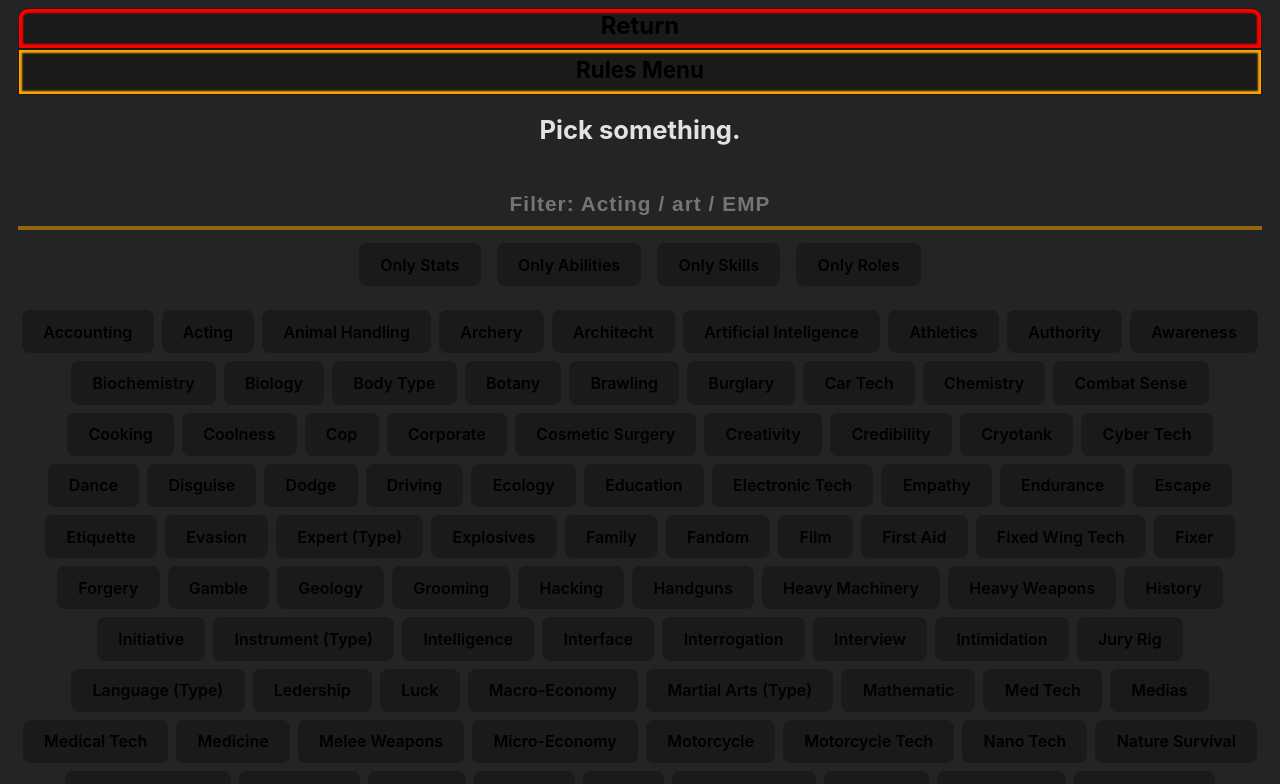
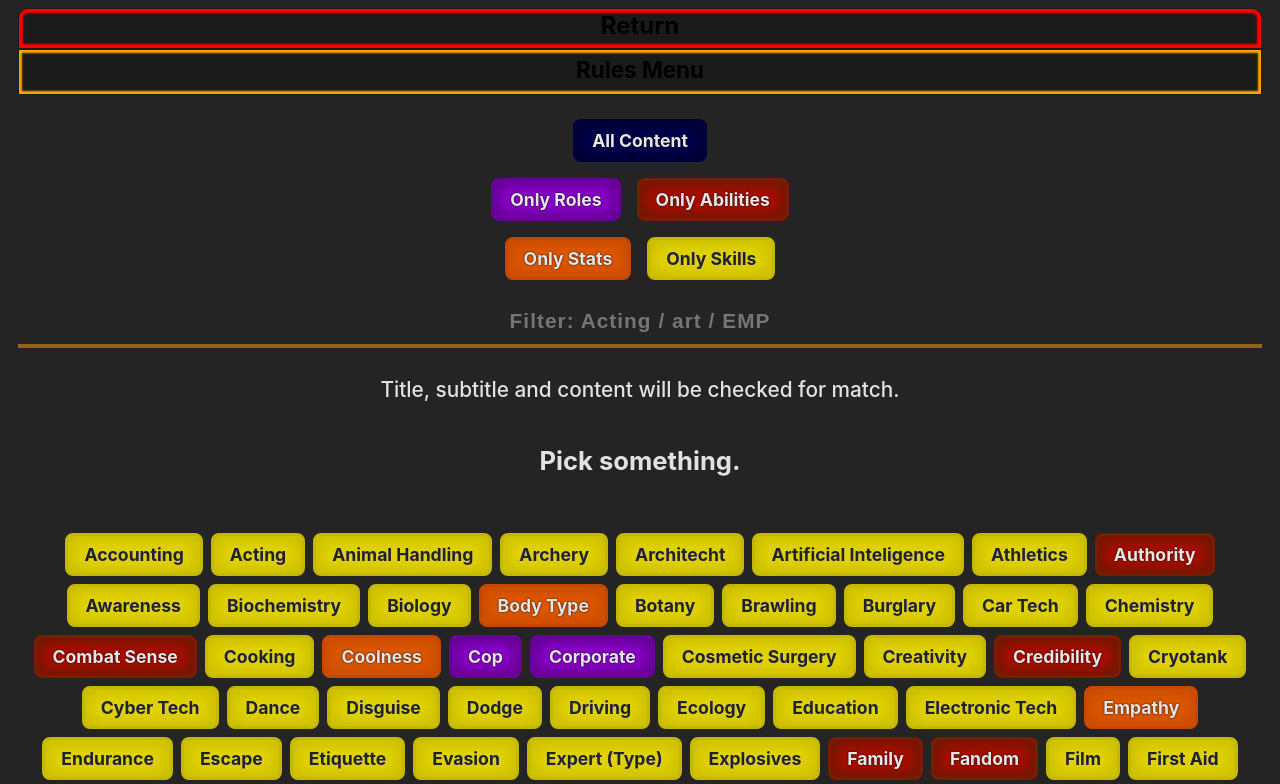
Before and after one commit to daboz5/Cyberpunk-2020-CC, a React (Vite) app: page /rules/start in a window 1280 px wide. Shown: the top 784 px of the page. Built offline with nearby package versions, Linux system fonts and the light colour scheme.

Commit message:
modified:   src/routes/RulesAct.tsx 	modified:   src/routes/RulesStart.tsx 	modified:   src/routes/routesCSS/Rules.css

```diff
--- a/src/routes/RulesAct.tsx
+++ b/src/routes/RulesAct.tsx
@@ -110,6 +110,7 @@ export default function RulesAct() {
             <p className="explainFilter">
                 Title, subtitle and content will be checked for match.
             </p>
+
             {/* SHOW CONTENT */}
             <span
                 className="colFlex contentBox">
--- a/src/routes/RulesStart.tsx
+++ b/src/routes/RulesStart.tsx
@@ -5,8 +5,10 @@ export default function RulesStart() {
 
     const { statArr, skillArr, roleArr, abilityArr } = useDatabase();
 
+    type FilterType = "role" | "ability" | "stat" | "skill" | "all"
+
     type BasicRulesContent = {
-        type: "stat" | "ability" | "skill" | "role";
+        type: FilterType;
         title: string;
         subtitle: string;
         content: string;
@@ -86,18 +88,68 @@ export default function RulesStart() {
         setContent(filteredContent);
     }
 
-    const filterTypeCheck = (type: "stat" | "ability" | "skill" | "role") => {
-        if (content.filter(content => content.type !== type).length > 0) {
-            setContent(
+    const filterTypeCheck = (type: FilterType) => {
+        const pickArr = type === "role" ? roleContent :
+            type === "ability" ? abilityContent :
                 type === "stat" ? statContent :
-                    type === "ability" ? abilityContent :
-                        type === "skill" ? skillContent :
-                            roleContent)
-        } else { setContent(contentArr) }
+                    type === "skill" ? skillContent :
+                        contentArr
+        const sortedArr = pickArr.sort((a, b) => {
+            const first = a.title;
+            const second = b.title;
+            return (
+                first < second ? -1 :
+                    first > second ? 1 :
+                        0
+            )
+        });
+        setContent(sortedArr);
+    }
+
+    const createInfoBtn = (
+        name: string, filter: FilterType, color: number
+    ) => {
+        return (
+            <button
+                className={`infoBtn${color}`}
+                onClick={() => filterTypeCheck(filter)}>
+                {name}
+            </button>
+        )
     }
 
     return (
         <>
+            {/*FILTER BY TYPE BTNS*/}
+            <span className="colFlex alignFlex filterBtnsBox">
+                <span className="flex basicFilterBtns">
+                    {createInfoBtn("All Content", "all", 6)}
+                </span>
+                <span className="flex basicFilterBtns">
+                    {createInfoBtn("Only Roles", "role", 7)}
+                    {createInfoBtn("Only Abilities", "ability", 1)}
+                </span>
+                <span className="flex basicFilterBtns">
+                    {createInfoBtn("Only Stats", "stat", 2)}
+                    {createInfoBtn("Only Skills", "skill", 3)}
+                </span>
+            </span>
+
+            {/* FILTER CONTENT */}
+            <input
+                name="basicInputFilter"
+                type={"text"}
+                className={"formInputField roleSkillFilter contentInputFilter"}
+                placeholder={"Filter: Acting / art / EMP"}
+                autoComplete={"off"}
+                onChange={handleFilter}
+                value={filterData}
+                maxLength={20}>
+            </input>
+            <p className="explainFilter">
+                Title, subtitle and content will be checked for match.
+            </p>
+
             {/* SHOW CONTENT */}
             <span
                 className="colFlex contentBox">
@@ -114,50 +166,16 @@ export default function RulesStart() {
                 </p>
             </span>
 
-            {/* FILTER CONTENT */}
-            <input
-                name="basicInputFilter"
-                type={"text"}
-                className={"formInputField roleSkillFilter contentInputFilter"}
-                placeholder={"Filter: Acting / art / EMP"}
-                autoComplete={"off"}
-                onChange={handleFilter}
-                value={filterData}
-                maxLength={20}>
-            </input>
-            <span className="basicFilterBtns flex alignFlex">
-                <button
-                    className="basicStatBtn"
-                    onClick={() => filterTypeCheck("stat")}>
-                    Only Stats
-                </button>
-                <button
-                    className="basicAbilityBtn"
-                    onClick={() => filterTypeCheck("ability")}>
-                    Only Abilities
-                </button>
-                <button
-                    className="basicSkillBtn"
-                    onClick={() => filterTypeCheck("skill")}>
-                    Only Skills
-                </button>
-                <button
-                    className="basicRoleBtn"
-                    onClick={() => filterTypeCheck("role")}>
-                    Only Roles
-                </button>
-            </span>
-
             {/* PICK CONTENT BUTTONS */}
             <div className="flex basicsBtnBox">
                 {content.map(content => {
                     return (
                         <button
                             className={
-                                content.type === "stat" ? "basicStatBtn" :
-                                    content.type === "ability" ? "basicAbilityBtn" :
-                                        content.type === "skill" ? "basicSkillBtn" :
-                                            content.type === "role" ? "basicRoleBtn" :
+                                content.type === "role" ? "infoBtn7" :
+                                    content.type === "ability" ? "infoBtn1" :
+                                        content.type === "stat" ? "infoBtn2" :
+                                            content.type === "skill" ? "infoBtn3" :
                                                 ""}
                             onClick={() => {
                                 if (examine && examine.title === content.title) {
--- a/src/routes/routesCSS/Rules.css
+++ b/src/routes/routesCSS/Rules.css
@@ -1,28 +1,28 @@
 :root {
-    --btn1-main-color: rgb(12, 100, 0);
-    --btn1-border-color: rgb(8, 65, 0);
-    --btn1-shadow-color: rgb(7, 59, 0);
-    --btn1-hover-border-color: rgb(23, 196, 0);
-    --btn2-main-color: rgb(175, 12, 0);
-    --btn2-border-color: rgb(121, 28, 0);
-    --btn2-shadow-color: rgb(105, 25, 0);
-    --btn2-hover-border-color: rgb(255, 0, 0);
-    --btn3-main-color: rgb(221, 88, 0);
-    --btn3-border-color: rgb(197, 72, 0);
-    --btn3-shadow-color: rgb(202, 75, 1);
-    --btn3-hover-border-color: rgb(255, 187, 0);
-    --btn4-main-color: rgb(0, 1, 78);
-    --btn4-border-color: rgb(0, 2, 61);
-    --btn4-shadow-color: rgb(0, 1, 51);
-    --btn4-hover-border-color: rgb(0, 102, 255);
-    --btn5-main-color: rgb(227, 212, 0);
-    --btn5-border-color: rgb(197, 184, 0);
-    --btn5-shadow-color: rgb(202, 189, 0);
-    --btn5-hover-border-color: rgb(255, 249, 69);
-    --btn6-main-color: rgb(0, 86, 185);
-    --btn6-border-color: rgb(0, 68, 146);
-    --btn6-shadow-color: rgb(0, 63, 135);
-    --btn6-hover-border-color: rgb(0, 112, 240);
+    --btn1-main-color: rgb(175, 12, 0);
+    --btn1-border-color: rgb(121, 28, 0);
+    --btn1-shadow-color: rgb(105, 25, 0);
+    --btn1-hover-border-color: rgb(255, 0, 0);
+    --btn2-main-color: rgb(221, 88, 0);
+    --btn2-border-color: rgb(197, 72, 0);
+    --btn2-shadow-color: rgb(202, 75, 1);
+    --btn2-hover-border-color: rgb(255, 187, 0);
+    --btn3-main-color: rgb(227, 212, 0);
+    --btn3-border-color: rgb(197, 184, 0);
+    --btn3-shadow-color: rgb(202, 189, 0);
+    --btn3-hover-border-color: rgb(255, 249, 69);
+    --btn4-main-color: rgb(12, 100, 0);
+    --btn4-border-color: rgb(8, 65, 0);
+    --btn4-shadow-color: rgb(7, 59, 0);
+    --btn4-hover-border-color: rgb(23, 196, 0);
+    --btn5-main-color: rgb(0, 86, 185);
+    --btn5-border-color: rgb(0, 68, 146);
+    --btn5-shadow-color: rgb(0, 63, 135);
+    --btn5-hover-border-color: rgb(0, 112, 240);
+    --btn6-main-color: rgb(0, 1, 78);
+    --btn6-border-color: rgb(0, 2, 61);
+    --btn6-shadow-color: rgb(0, 1, 51);
+    --btn6-hover-border-color: rgb(0, 102, 255);
     --btn7-main-color: rgb(141, 0, 207);
     --btn7-border-color: rgb(104, 0, 151);
     --btn7-shadow-color: rgb(97, 0, 141);
@@ -134,6 +134,8 @@
 }
 
 .infoBtn3 {
+    color: rgb(34, 34, 34);
+    text-shadow: 0 0 1px rgb(198, 198, 198);
     border-color: var(--btn3-border-color);
     box-shadow: inset 0 0 15px 5px var(--btn3-shadow-color);
     background-color: var(--btn3-main-color);
@@ -154,8 +156,6 @@
 }
 
 .infoBtn5 {
-    color: rgb(34, 34, 34);
-    text-shadow: 0 0 1px rgb(198, 198, 198);
     border-color: var(--btn5-border-color);
     box-shadow: inset 0 0 15px 5px var(--btn5-shadow-color);
     background-color: var(--btn5-main-color);
```
